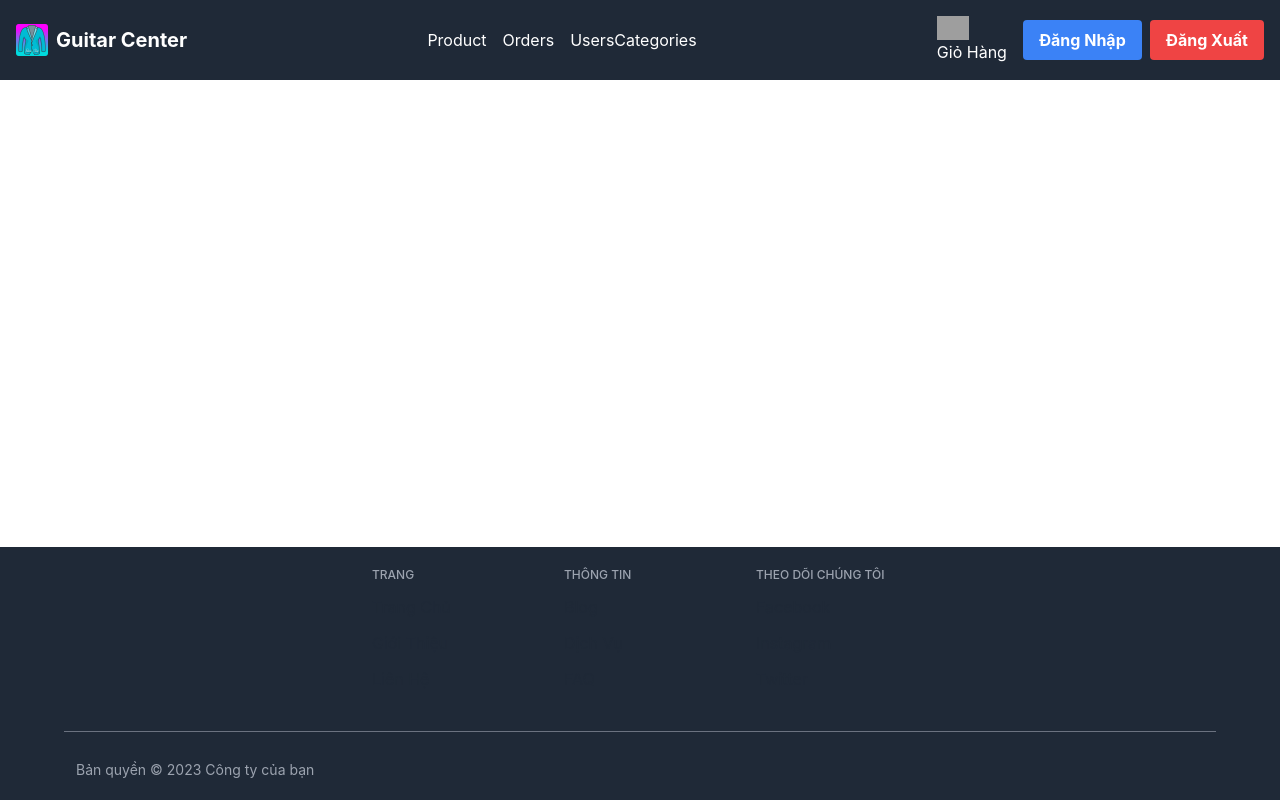
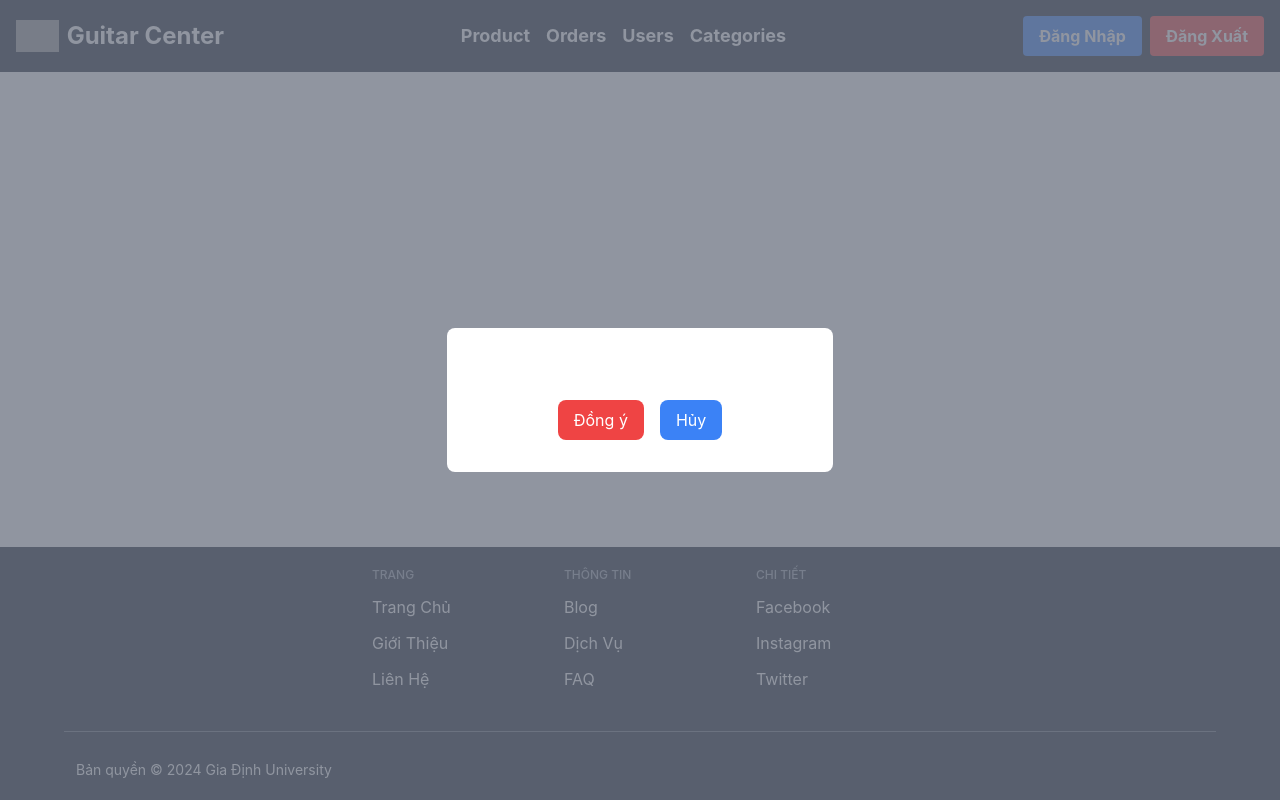
Before and after one commit to tientm2610/the-last-guitar, a React (Create React App) app: page /orders in a window 1280 px wide. Both pictures are taken after a click on the button "Đăng Xuất". Built offline with nearby package versions, Linux system fonts and the light colour scheme; grey boxes are pictures that could not be loaded.

Commit message:
update header

```diff
--- a/src/pages/CategoryManage/CategoryPage.tsx
+++ b/src/pages/CategoryManage/CategoryPage.tsx
@@ -2,8 +2,44 @@
 
 function CategoryPage() {
   return (
-    <div>
+    <div className="p-8 ml-60 mr-60">
+      <div className="flex items-center justify-center mb-2">
+        <span className="text-green-500 text-2xl font-bold">Quản lý danh mục</span>
+      </div>
+      <div className="mb-4 flex justify-center items-center"> {/* Chỉnh sửa lớp CSS ở đây */}
+        <div className="flex-1 mr-4">
+          <input
+            type="text"
+            placeholder="Find Category in here..."
+            className="w-1/3 px-4 py-2 border rounded-lg text-gray-700 focus:outline-none focus:ring-2 focus:ring-blue-500"
+          />
+        </div>
+        <button className="px-4 py-2 bg-blue-500 text-white rounded-lg hover:bg-blue-00">Add Category</button>
+      </div>
+      <div className="overflow-x-auto">
+        <table className="w-full text-left">
+          <thead className="bg-gray-800 text-white">
+            <tr>
+              <th className="p-4">Category Id</th>
+              <th className="p-4">Category Name</th>
+              <th className="p-4">Action</th>
+            </tr>
+          </thead>
+          <tbody>
+            {/* Ví dụ về một hàng dữ liệu */}
+            <tr className="border-b">
+              <td className="p-4">P01</td>
+              <td className="p-4">Piano</td>
+              <td className="p-4">
+                <button className="ml-2 px-4 py-2 bg-yellow-500 text-white rounded-lg hover:bg-yellow-600">Update</button>
+                <button className="ml-2 px-2 py-2 bg-red-500 text-white rounded-lg hover:bg-red-600">Delete</button>
+              </td>
+            </tr>
 
+            {/* Bạn có thể thêm nhiều hàng dữ liệu tương tự */}
+          </tbody>
+        </table>
+      </div>
     </div>
   );
 }
--- a/src/pages/Components/FooterComponent.tsx
+++ b/src/pages/Components/FooterComponent.tsx
@@ -6,26 +6,26 @@ function FooterComponent() {
       <div className="max-w-6xl m-auto text-gray-800 flex flex-wrap justify-center">
         <div className="p-5 w-48 ">
           <div className="text-xs uppercase text-gray-400 font-medium">Trang</div>
-          <a className="my-3 block" href="/#">Trang Chủ <span className="text-teal-600 text-xs p-1"></span></a>
-          <a className="my-3 block" href="/#">Giới Thiệu <span className="text-teal-600 text-xs p-1"></span></a>
-          <a className="my-3 block" href="/#">Liên Hệ <span className="text-teal-600 text-xs p-1"></span></a>
+          <a className="my-3 block text-white" href="/#">Trang Chủ <span className="text-teal-600 text-xs p-1"></span></a>
+          <a className="my-3 block text-white" href="/#">Giới Thiệu <span className="text-teal-600 text-xs p-1"></span></a>
+          <a className="my-3 block text-white" href="/#">Liên Hệ <span className="text-teal-600 text-xs p-1"></span></a>
         </div>
         <div className="p-5 w-48 ">
           <div className="text-xs uppercase text-gray-400 font-medium">Thông tin</div>
-          <a className="my-3 block" href="/#">Blog <span className="text-teal-600 text-xs p-1"></span></a>
-          <a className="my-3 block" href="/#">Dịch Vụ <span className="text-teal-600 text-xs p-1"></span></a>
-          <a className="my-3 block" href="/#">FAQ <span className="text-teal-600 text-xs p-1"></span></a>
+          <a className="my-3 block text-white" href="/#">Blog <span className="text-teal-600 text-xs p-1"></span></a>
+          <a className="my-3 block text-white" href="/#">Dịch Vụ <span className="text-teal-600 text-xs p-1"></span></a>
+          <a className="my-3 block text-white" href="/#">FAQ <span className="text-teal-600 text-xs p-1"></span></a>
         </div>
         <div className="p-5 w-48 ">
-          <div className="text-xs uppercase text-gray-400 font-medium">Theo dõi chúng tôi</div>
-          <a className="my-3 block" href="/#">Facebook <span className="text-teal-600 text-xs p-1"></span></a>
-          <a className="my-3 block" href="/#">Instagram <span className="text-teal-600 text-xs p-1"></span></a>
-          <a className="my-3 block" href="/#">Twitter <span className="text-teal-600 text-xs p-1"></span></a>
+          <div className="text-xs uppercase text-gray-400 font-medium">Chi tiết</div>
+          <a className="my-3 block text-white" href="/#">Facebook <span className="text-teal-600 text-xs p-1"></span></a>
+          <a className="my-3 block text-white" href="/#">Instagram <span className="text-teal-600 text-xs p-1"></span></a>
+          <a className="my-3 block text-white" href="/#">Twitter <span className="text-teal-600 text-xs p-1"></span></a>
         </div>
       </div>
       <div className="pt-2">
         <div className="flex pb-5 px-3 m-auto pt-5 border-t border-gray-500 text-gray-400 text-sm flex-col md:flex-row max-w-6xl">
-          <div className="mt-2">Bản quyền © 2023 Công ty của bạn</div>
+          <div className="mt-2 text-white">Bản quyền © 2024 Gia Định University</div>
           <div className="md:flex-auto md:flex-row-reverse mt-2 flex-row flex">
             <a href="/#" className="w-6 mx-1">
               <i className="uil uil-facebook-f"></i>
--- a/src/pages/Components/HeaderComponent.tsx
+++ b/src/pages/Components/HeaderComponent.tsx
@@ -1,32 +1,66 @@
+import React, { useState } from 'react';
+
+export default function HeaderComponent() {
+    // States
+    const [showLogoutPopup, setShowLogoutPopup] = useState(false);
+
+    //Event Handler:
+    const handleLogoutClick = () => {
+        setShowLogoutPopup(true);
+    }
+    const handleLogoutConfirm = () => {
+        setShowLogoutPopup(false);
+    }
+    const handleLogoutCancel = () => {
+        setShowLogoutPopup(false);
+    }
+
+    //Design:
+    return (
+        <div className="bg-gray-800 text-white p-4 flex justify-between items-center">
+            <div className="flex items-center">
+                <img src="/logo copy.png" alt="Logo" className="h-8 mr-2" />
+                <span className="font-bold text-2xl mr-4">Guitar Center</span>
+            </div>
+
+            <div className="flex">
+                <a href="/" className="menu-link text-lg font-bold mr-4 hover:underline">Product</a>
+                <a href="/orders" className="menu-link text-lg font-bold mr-4 hover:underline">Orders</a>
+                <a href="/users" className="menu-link text-lg font-bold mr-4 hover:underline">Users</a>
+                <a href="/categories" className="menu-link text-lg font-bold mr-4 hover:underline">Categories</a>
+            </div>
+
+            <div className="flex items-center">
+                <button className="bg-blue-500 hover:bg-blue-700 text-white font-bold py-2 px-4 rounded mr-2">Đăng Nhập</button>
+                <button className="bg-red-500 hover:bg-red-700 text-white font-bold py-2 px-4 rounded"
+                    onClick={handleLogoutClick}
+                >Đăng Xuất</button>
+            </div>
+
+            {/* Popup đăng xuất */}
+            {showLogoutPopup && (
+                <div className="fixed inset-0 bg-gray-500 bg-opacity-75 flex justify-center items-center">
+                    <div className="bg-white p-8 rounded-lg">
+                        <p>Bạn có chắc chắn muốn đăng xuất không?</p>
+                        <div className="mt-4 flex justify-center">
+                            <button
+                                className="px-4 py-2 bg-red-500 text-white rounded-lg hover:bg-red-600 mr-4"
+                                onClick={handleLogoutConfirm}
+                            >
+                                Đồng ý
+                            </button>
+                            <button
+                                className="px-4 py-2 bg-blue-500 text-white rounded-lg hover:bg-blue-600"
+                                onClick={handleLogoutCancel}
+                            >
+                                Hủy
+                            </button>
+                        </div>
+                    </div>
+                </div>
+            )}
+        </div>
+    );
 
 
-export default function HeaderComponent() {
-    return (
-        <div className="bg-gray-800 text-white p-4 flex justify-between items-center">
-            {/* Phần Logo */}
-            <div className="flex items-center">
-                <img src="/logo.png" alt="Logo" className="h-8 mr-2" />
-                <span className="font-bold text-xl">Guitar Center</span>
-            </div>
-
-            {/* Phần Tiêu Đề */}
-            <div className="flex">
-                <a href="/products" className="mr-4 hover:text-gray-300">Product</a>
-                <a href="/orders" className="mr-4 hover:text-gray-300">Orders</a>
-                <a href="/users" className="hover:text-gray-300">Users</a>
-                <a href="/categories" className="hover:text-gray-300">Categories</a>
-            </div>
-
-            {/* Phần Đăng Nhập/Đăng Xuất */}
-            <div className="flex items-center">
-                {/* Thêm nút giỏ hàng */}
-                <a href="/cart" className="mr-4">
-                    <img src="/cart-icon.png" alt="Giỏ Hàng" className="h-6 mr-2" />
-                    Giỏ Hàng
-                </a>
-                <button className="bg-blue-500 hover:bg-blue-700 text-white font-bold py-2 px-4 rounded mr-2">Đăng Nhập</button>
-                <button className="bg-red-500 hover:bg-red-700 text-white font-bold py-2 px-4 rounded">Đăng Xuất</button>
-            </div>
-        </div>
-    );
 }
--- a/src/pages/OrderManage/OrderPage.tsx
+++ b/src/pages/OrderManage/OrderPage.tsx
@@ -1,11 +1,46 @@
 
 
 function OrderPage() {
-    return (
-      <div>
-
+  return (
+    <div className="p-8 ml-60 mr-60">
+      <div className="flex items-center justify-center mb-2">
+        <span className="text-green-500 text-2xl font-bold">Quản lý danh mục</span>
       </div>
-    );
+      <div className="mb-4 flex justify-center items-center"> {/* Chỉnh sửa lớp CSS ở đây */}
+        <div className="flex-1 mr-4">
+          <input
+            type="text"
+            placeholder="Find Order in here..."
+            className="w-1/3 px-4 py-2 border rounded-lg text-gray-700 focus:outline-none focus:ring-2 focus:ring-blue-500"
+          />
+        </div>
+        <button className="px-4 py-2 bg-blue-500 text-white rounded-lg hover:bg-blue-00">Add Category</button>
+      </div>
+      <div className="overflow-x-auto">
+        <table className="w-full text-left">
+          <thead className="bg-gray-800 text-white">
+            <tr>
+              <th className="p-4">Order Id</th>
+              <th className="p-4">Order Name</th>
+              <th className="p-4">Action</th>
+            </tr>
+          </thead>
+          <tbody>
+            {/* Ví dụ về một hàng dữ liệu */}
+            <tr className="border-b">
+              <td className="p-4">P01</td>
+              <td className="p-4">Piano</td>
+              <td className="p-4">
+                <button className="ml-2 px-4 py-2 bg-yellow-500 text-white rounded-lg hover:bg-yellow-600">Update</button>
+                <button className="ml-2 px-2 py-2 bg-red-500 text-white rounded-lg hover:bg-red-600">Delete</button>
+              </td>
+            </tr>
+            {/* Bạn có thể thêm nhiều hàng dữ liệu tương tự */}
+          </tbody>
+        </table>
+      </div>
+    </div>
+  );
   }
 
   export default OrderPage;
--- a/src/pages/ProductManage/ProductPage.tsx
+++ b/src/pages/ProductManage/ProductPage.tsx
@@ -1,6 +1,6 @@
 
 
-function ProductPage() {
+ function ProductPage() {
   return (
     <div className="p-8  ml-60"  >
       <div className="flex items-center justify-center mb-2">
```
